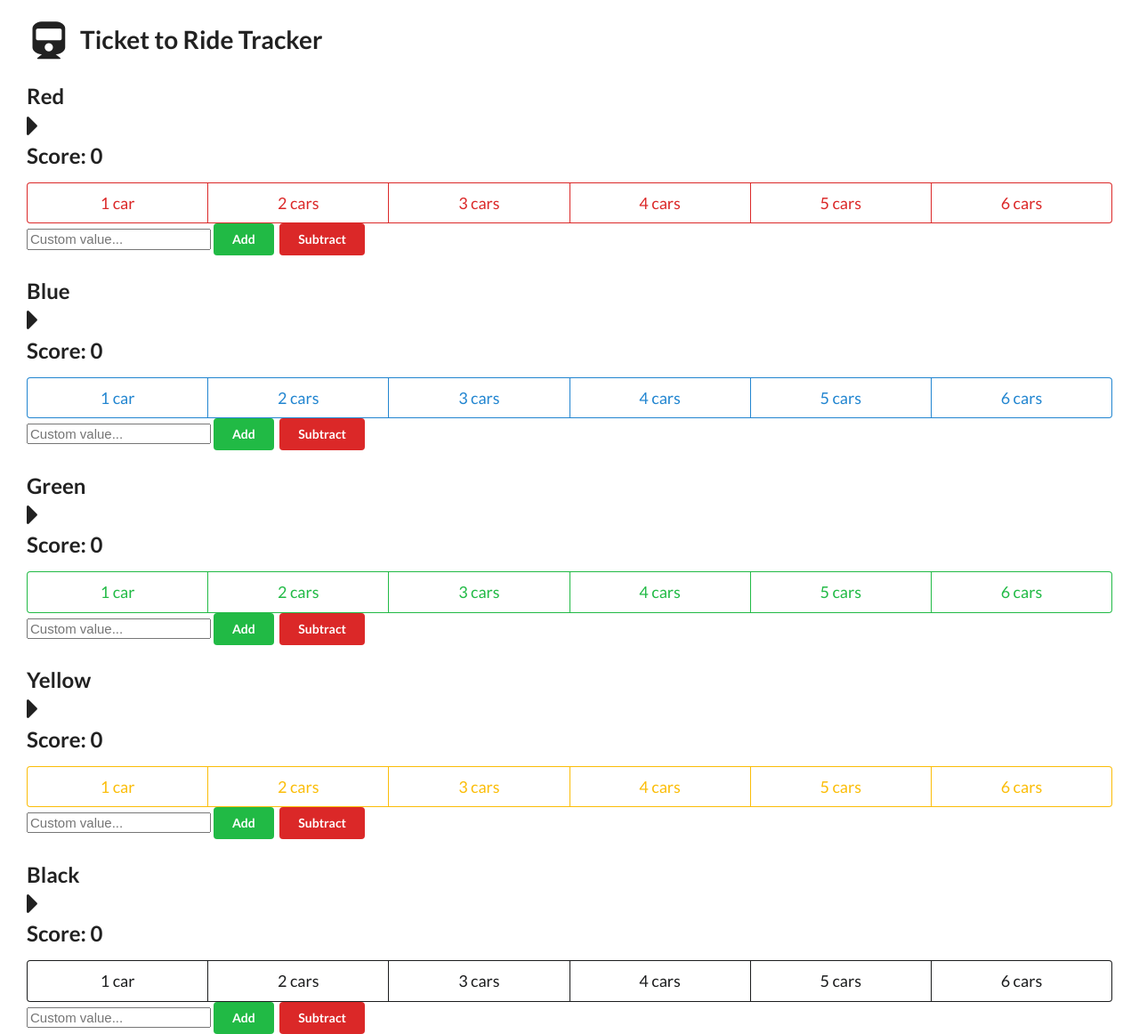
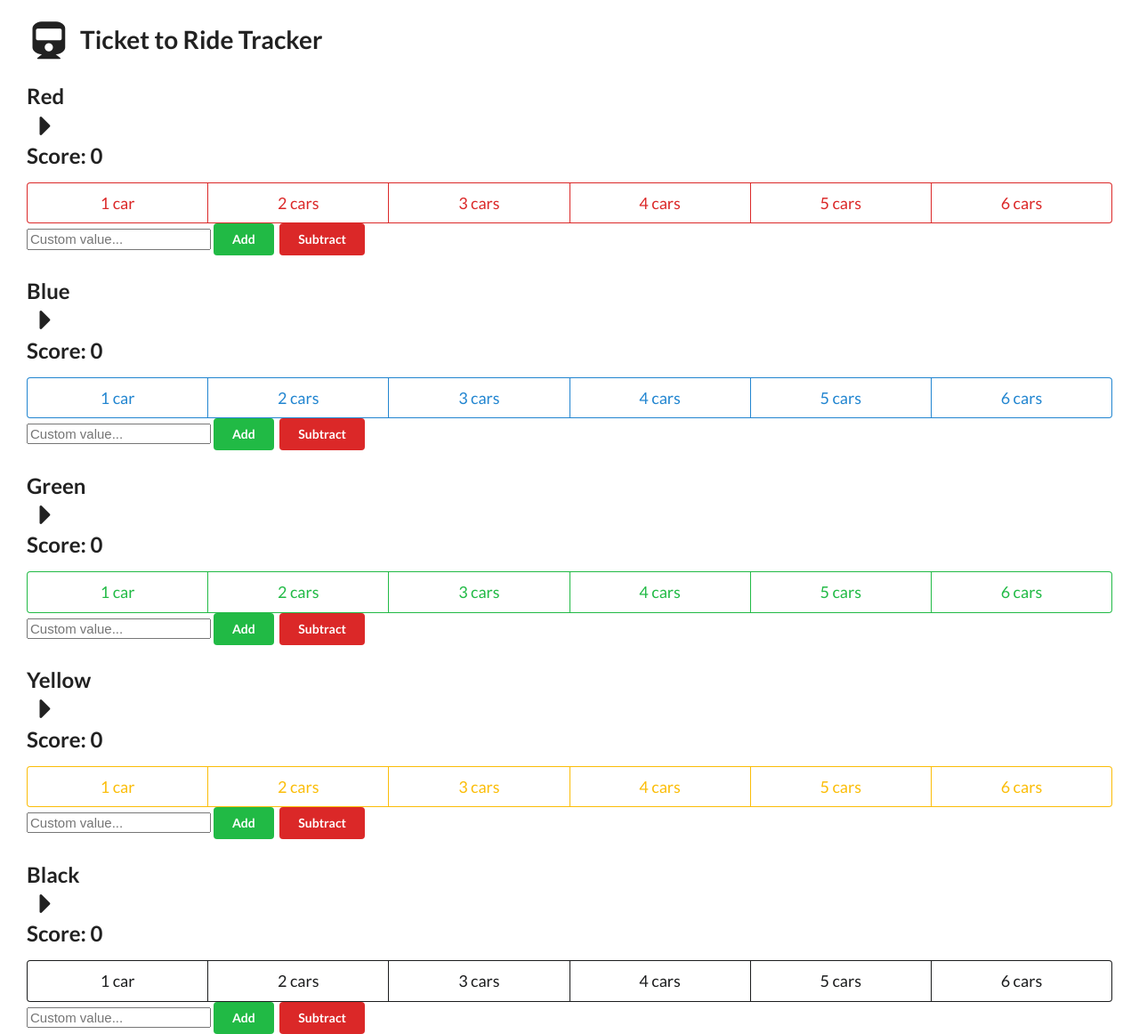
Before and after one commit to ajs256/ttr-tracker, a plain HTML site: page index.html in a window 1280 px wide. Shown: the whole page at 89% size. Drawn offline with nearby package versions, Linux system fonts and the light colour scheme.

Commit message:
Revert "Hopefully fix icons"
This reverts commit 51e417a0e9fa3b11d533d3a5db94fd67cd091219.

```diff
--- a/index.html
+++ b/index.html
@@ -10,7 +10,7 @@
   </head>
   <body onload="updateScores()">
   <h1 class="ui header"><i class='train icon'></i>Ticket to Ride Tracker</h1>
-  <h2 class='ui header'>Red<i class='fitted caret right icon'></i>Score: <span id="redScore">...</span></h2>
+  <h2 class='ui header'>Red<i class='caret right icon'></i>Score: <span id="redScore">...</span></h2>
   <div class='six big ui buttons'>
     <button class='ui red basic button' onclick='changeScore("red", 1)'>1 car</button>
     <button class='ui red basic button' onclick='changeScore("red", 2)'>2 cars</button>
@@ -24,7 +24,7 @@
     <button class='positive ui button' onclick='evalCustom("red", "redCustom", false)'>Add</button>
     <button class='negative ui button' onclick='evalCustom("red", "redCustom", true)'>Subtract</button>
   </p>
-  <h2 class='ui header'>Blue<i class='fitted caret right icon'></i>Score: <span id="blueScore">...</span></h2>
+  <h2 class='ui header'>Blue<i class='caret right icon'></i>Score: <span id="blueScore">...</span></h2>
   <div class='six big ui buttons'>
     <button class='ui blue basic button' onclick='changeScore("blue", 1)'>1 car</button>
     <button class='ui blue basic button' onclick='changeScore("blue", 2)'>2 cars</button>
@@ -38,7 +38,7 @@
     <button class='positive ui button' onclick='evalCustom("blue", "blueCustom", false)'>Add</button>
     <button class='negative ui button' onclick='evalCustom("blue", "blueCustom", true)'>Subtract</button>
   </p>
-  <h2 class='ui header'>Green<i class='fitted caret right icon'></i>Score: <span id="greenScore">...</span></h2>
+  <h2 class='ui header'>Green<i class='caret right icon'></i>Score: <span id="greenScore">...</span></h2>
     <div class='six big ui buttons'>
       <button class='ui green basic button' onclick='changeScore("green", 1)'>1 car</button>
       <button class='ui green basic button' onclick='changeScore("green", 2)'>2 cars</button>
@@ -52,7 +52,7 @@
       <button class='positive ui button' onclick='evalCustom("green", "greenCustom", false)'>Add</button>
       <button class='negative ui button' onclick='evalCustom("green", "greenCustom", true)'>Subtract</button>
     </p>
-    <h2 class='ui header'>Yellow<i class='fitted caret right icon'></i>Score: <span id="yellowScore">...</span></h2>
+    <h2 class='ui header'>Yellow<i class='caret right icon'></i>Score: <span id="yellowScore">...</span></h2>
     <div class='six big ui buttons'>
       <button class='ui yellow basic button' onclick='changeScore("yellow", 1)'>1 car</button>
       <button class='ui yellow basic button' onclick='changeScore("yellow", 2)'>2 cars</button>
@@ -66,7 +66,7 @@
       <button class='positive ui button' onclick='evalCustom("yellow", "yellowCustom", false)'>Add</button>
       <button class='negative ui button' onclick='evalCustom("yellow", "yellowCustom", true)'>Subtract</button>
     </p>
-    <h2 class='ui header'>Black<i class='fitted caret right icon'></i>Score: <span id="blackScore">...</span></h2>
+    <h2 class='ui header'>Black<i class='caret right icon'></i>Score: <span id="blackScore">...</span></h2>
     <div class='six big ui buttons'>
       <button class='ui black basic button' onclick='changeScore("black", 1)'>1 car</button>
       <button class='ui black basic button' onclick='changeScore("black", 2)'>2 cars</button>
```
